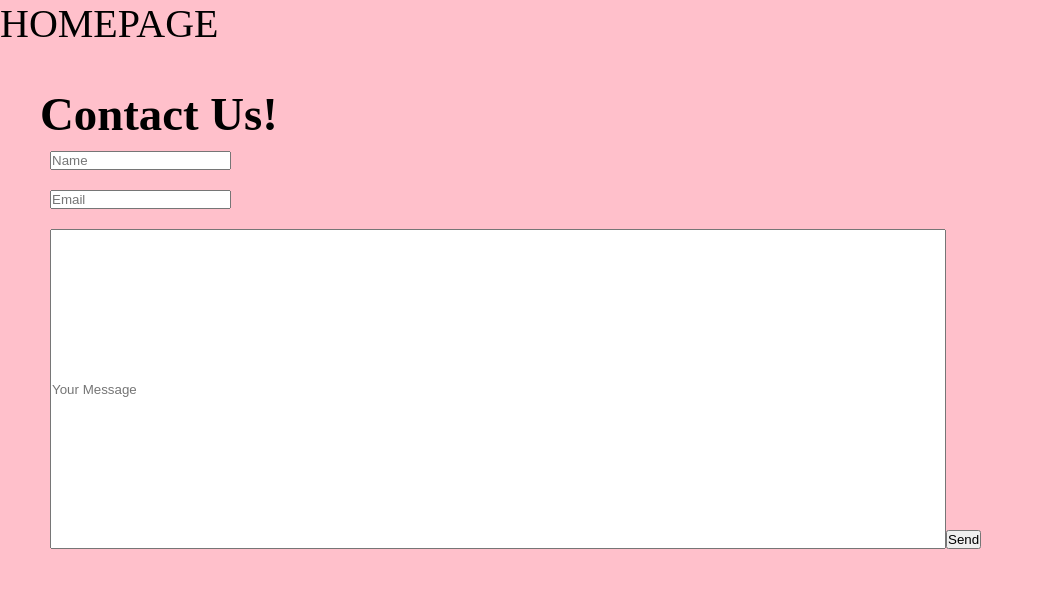
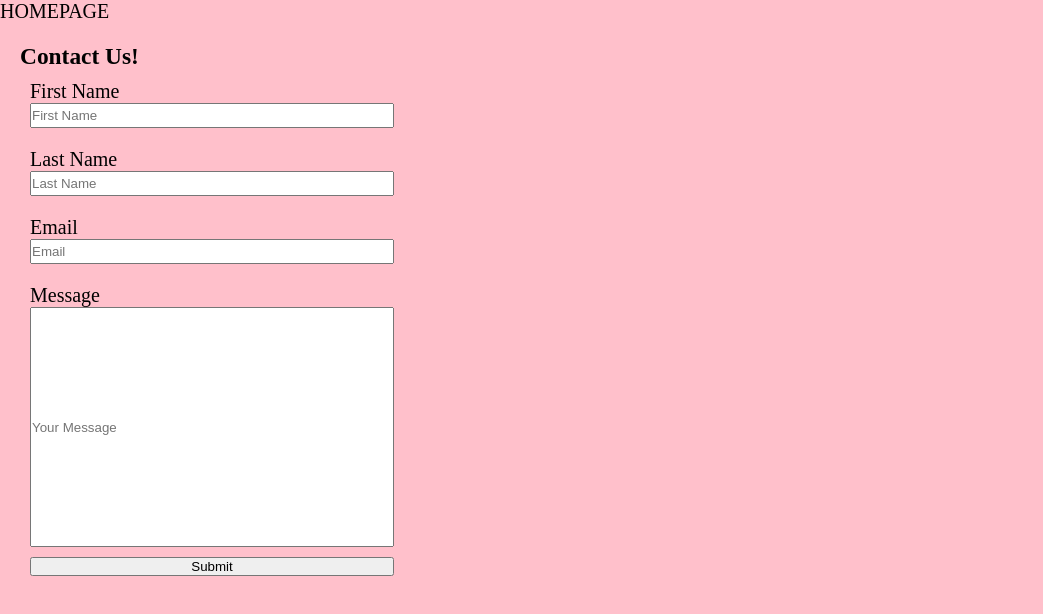
Before and after one commit to marteabra/vue-dashboard-app, a Vue app: page / in a window 1280 px wide. Shown: the top 614 px of the page, without its empty margins (0-1043 px from the left). Built offline with nearby package versions, Linux system fonts and the light colour scheme.

Commit message:
contact form uten fungerende script

```diff
--- a/src/components/ContactForm.vue
+++ b/src/components/ContactForm.vue
@@ -1,53 +1,89 @@
 <template>
   <div class="contact-form">
     <h3>Contact Us!</h3>
-    <form
-      class="contact-form__form"
-      action=""
-      ref="form"
-      @submit.prevent="sendEmail"
-    >
-      <div class="contact-form__name">
-        <!--<label>Name</label>-->
-        <input type="text" name="name" placeholder="Name" />
+
+    <div class="contact-form__firstname">
+      <label>First Name</label>
+      <input
+        type="text"
+        name="firstname"
+        placeholder="First Name"
+        v-model="form.firstname"
+      />
+    </div>
+    <div class="contact-form__lastname">
+      <label>Last Name</label>
+      <input
+        type="text"
+        name="lastname"
+        placeholder="Last Name"
+        v-model="form.lastame"
+      />
     </div>
     <div class="contact-form__email">
-        <!--<label>Email</label>-->
-        <input type="text" name="email" placeholder="Email" />
+      <label>Email</label>
+      <input
+        type="text"
+        name="email"
+        placeholder="Email"
+        v-model="form.email"
+      />
     </div>
     <div class="contact-form__message">
-        <!--<label>Message</label>-->
+      <label>Message</label>
       <input
         class="contact-form__message--textbox"
         type="text"
         name="message"
         placeholder="Your Message"
+        v-model="form.message"
       />
-        <input
-          class="contact-form__message--submit"
-          type="submit"
-          value="Send"
-        />
+      <button @click="submit_form" class="contact-form__message--submit">
+        Submit
+      </button>
     </div>
-    </form>
   </div>
 </template>
 
 <script>
+export default {
+  data() {
+    return {
+      form: {
+        firstname: null,
+        lastname: null,
+        email: null,
+        message: null,
+      },
+
+      methods: {
+        submit_form() {
+          alert(`Thank you for your message, ${this.firstname}!`);
+        },
+      },
+    };
+  },
+};
 </script>
 
 <style>
 .contact-form {
   margin-left: 1em;
   margin-top: 1em;
+  width: 30vw;
 }
 
 .contact-form__form {
   display: grid;
 }
 
+.contact-form input {
+  min-height: 25px;
+}
+
 .contact-form div {
   padding: 10px;
+  display: grid;
 }
 
 .contact-form__message {
@@ -55,7 +91,10 @@
   align-items: flex-end;
 }
 .contact-form__message--textbox {
-  height: 40vh;
-  width: 70vw;
+  height: 30vh;
+}
+
+.contact-form__message--submit {
+  margin-top: 10px;
 }
 </style>
--- a/src/styles/variables.css
+++ b/src/styles/variables.css
@@ -3,5 +3,5 @@
     --foreground: black;
 
     --font-family: "arial";
-    --font-size: 40px;
+    --font-size: 20px;
 }
--- a/src/views/Home.vue
+++ b/src/views/Home.vue
@@ -11,8 +11,6 @@ export default {
     ContactForm,
   },
 };
-
-console.log("hei");
 </script>
 
 <style>
```
Lines whose indentation alone changed are shown as unchanged.
